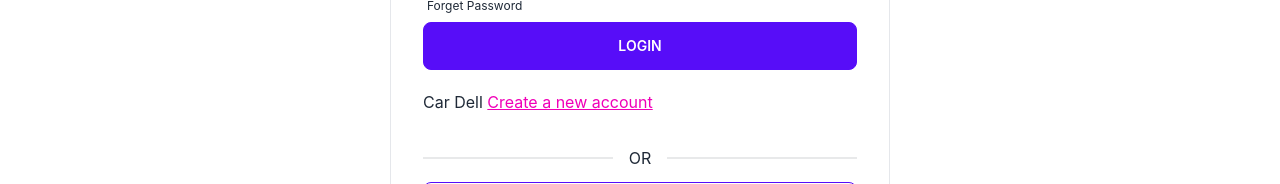
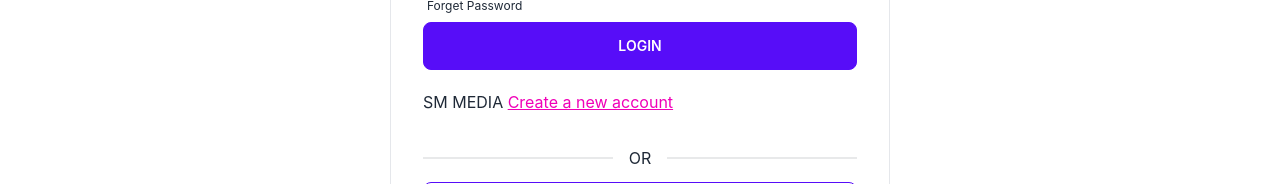
Before and after one commit to webexpertsabbir/sm-media, a React (Create React App) app: page /login in a window 1280 px wide. Shown: the part 355-539 px from the top of the page. Built offline with nearby package versions, Linux system fonts and the light colour scheme; no server answers.

Commit message:
error fix

```diff
--- a/src/Pages/Login/Login.js
+++ b/src/Pages/Login/Login.js
@@ -93,7 +93,7 @@ const Login = () => {
                         {loginError && <p>{loginError}</p>}
                     </div>
                 </form>
-                <p className='py-5'>Car Dell <Link to='/signup' className='underline text-secondary'>Create a new account</Link></p>
+                <p className='py-5'>SM MEDIA <Link to='/signup' className='underline text-secondary'>Create a new account</Link></p>
                 <div className="divider">OR</div>
                 <button className='btn btn-outline btn-primary w-full' onClick={handelGoogleSignIn}>CONTINUE WITH GOOGLE</button>
             </div>
--- a/src/Pages/SignUp/SignUp.js
+++ b/src/Pages/SignUp/SignUp.js
@@ -107,8 +107,9 @@ const SignUp = () => {
                     <input type="submit" value='Sign Up' className='btn btn-primary w-full' />
                     {signUpError && <p className='text-red-600'>{signUpError}</p>}
                 </form>
+                <div className="divider">OR</div>
                 <p className='py-5'>Already have an account <Link to='/login' className='underline text-secondary'>Please Login</Link></p>
-                <div className="divider">OR</div>
+
             </div>
         </div>
     );
```
